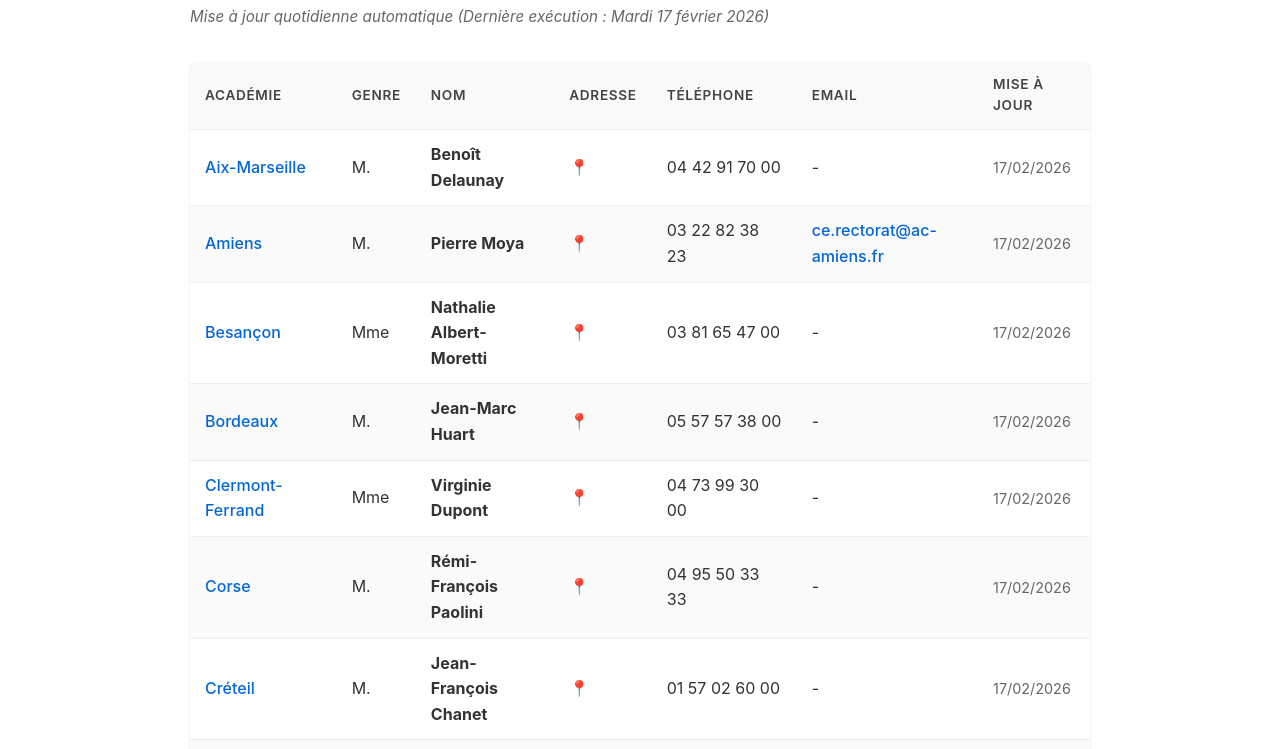
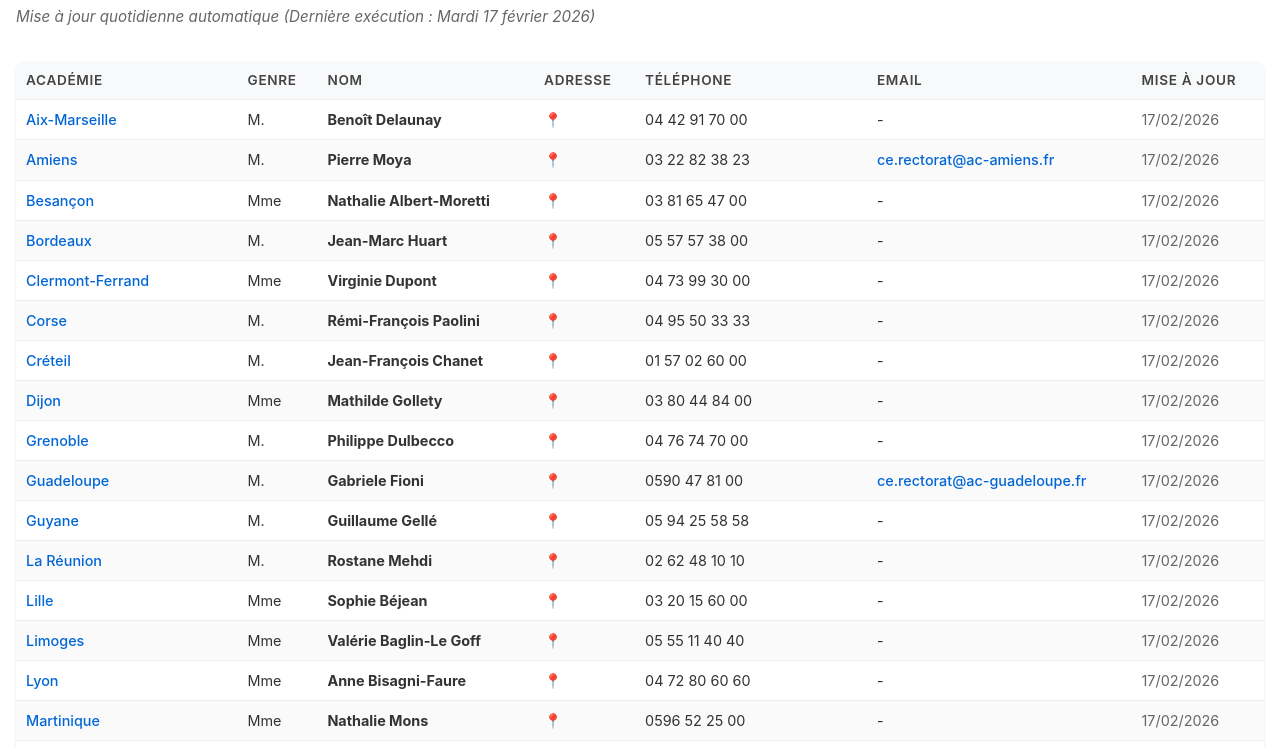
Before and after one commit to guilamu/liste-des-Recteurs-et-retrices-des-acad-mies-francaises-toujours-jour, a website: page index.html in a window 1280 px wide. Shown: the part 93-842 px from the top of the page. Drawn offline with Linux system fonts and the light colour scheme.

Commit message:
Add files via upload

```diff
--- a/index.html
+++ b/index.html
@@ -8,7 +8,7 @@
     <style>
         body {
             font-family: -apple-system, BlinkMacSystemFont, "Segoe UI", Roboto, Helvetica, Arial, sans-serif;
-            max-width: 900px;
+            max-width: 1280px;
             margin: 2rem auto;
             padding: 0 1rem;
             color: #333;
@@ -41,8 +41,10 @@
         th,
         td {
             border-bottom: 1px solid #eee;
-            padding: 12px 15px;
+            padding: 8px 10px;
             text-align: left;
+            white-space: nowrap;
+            font-size: 0.9rem;
         }
 
         th {
```
